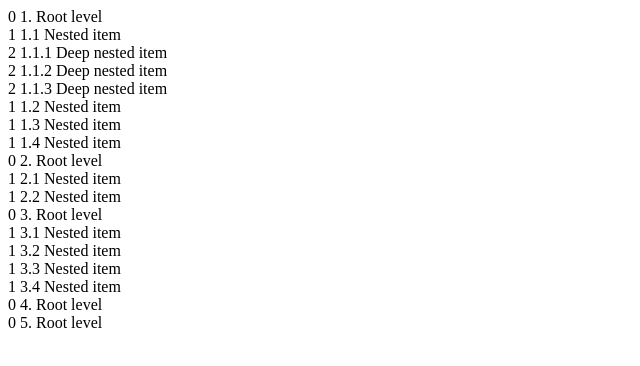
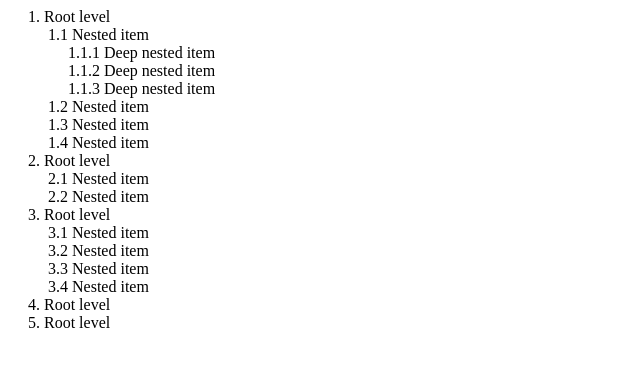
Before and after one commit to nodeTempest/TreeView, a React (Create React App) app: page / in a window 1280 px wide. Shown: the top 366 px of the page, without its empty margins (0-640 px from the left). Built offline with nearby package versions, Linux system fonts and the light colour scheme.

Commit message:
improve render

```diff
--- a/src/TreeView/TreeView.component.tsx
+++ b/src/TreeView/TreeView.component.tsx
@@ -1,5 +1,5 @@
 import React from "react";
-import { StyledTreeViewRoot } from "./TreeView.styled";
+import { StyledTreeViewContainer, StyledTreeViewItem } from "./TreeView.styled";
 
 export type TreeViewDataType = { title: string; nodes: TreeViewDataType }[];
 
@@ -10,15 +10,13 @@ interface ITreeViewProps {
 
 export const TreeView: React.FC<ITreeViewProps> = ({ data, level = 0 }) => {
   return (
-    <StyledTreeViewRoot>
+    <StyledTreeViewContainer $level={level}>
       {data.map(({ title, nodes }) => (
         <>
-          <div>
-            <span>{level}</span> {title}
-          </div>
+          <StyledTreeViewItem>{title}</StyledTreeViewItem>
           <>{!!nodes.length && <TreeView data={nodes} level={level + 1} />}</>
         </>
       ))}
-    </StyledTreeViewRoot>
+    </StyledTreeViewContainer>
   );
 };
--- a/src/TreeView/TreeView.styled.ts
+++ b/src/TreeView/TreeView.styled.ts
@@ -1,3 +1,11 @@
 import styled from "styled-components";
 
-export const StyledTreeViewRoot = styled.div``;
+interface IStyledTreeViewContainerProps {
+  $level: number;
+}
+
+export const StyledTreeViewContainer = styled.div<IStyledTreeViewContainerProps>`
+  padding-left: 20px;
+`;
+
+export const StyledTreeViewItem = styled.div``;
```
